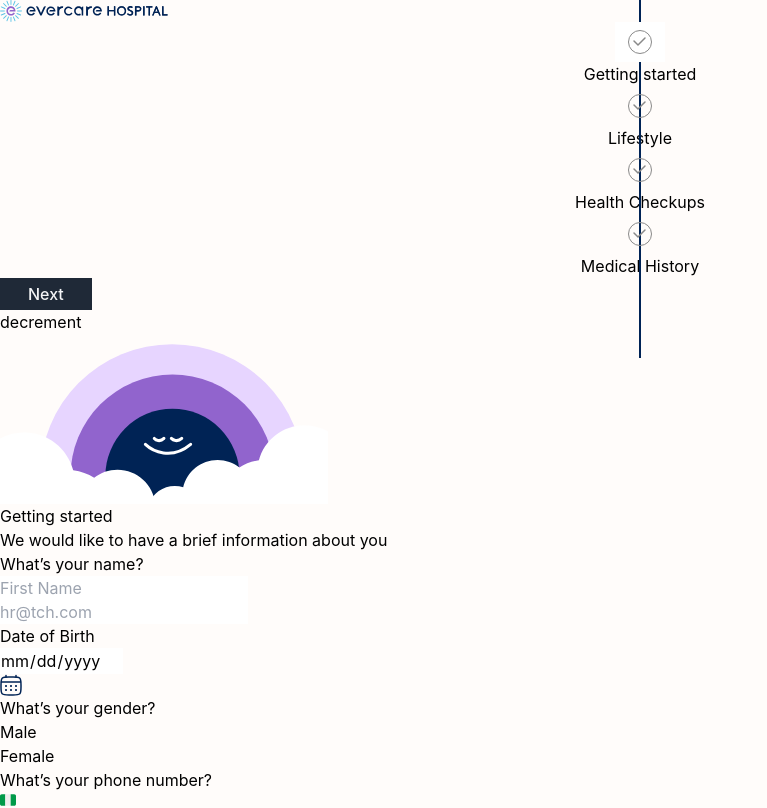
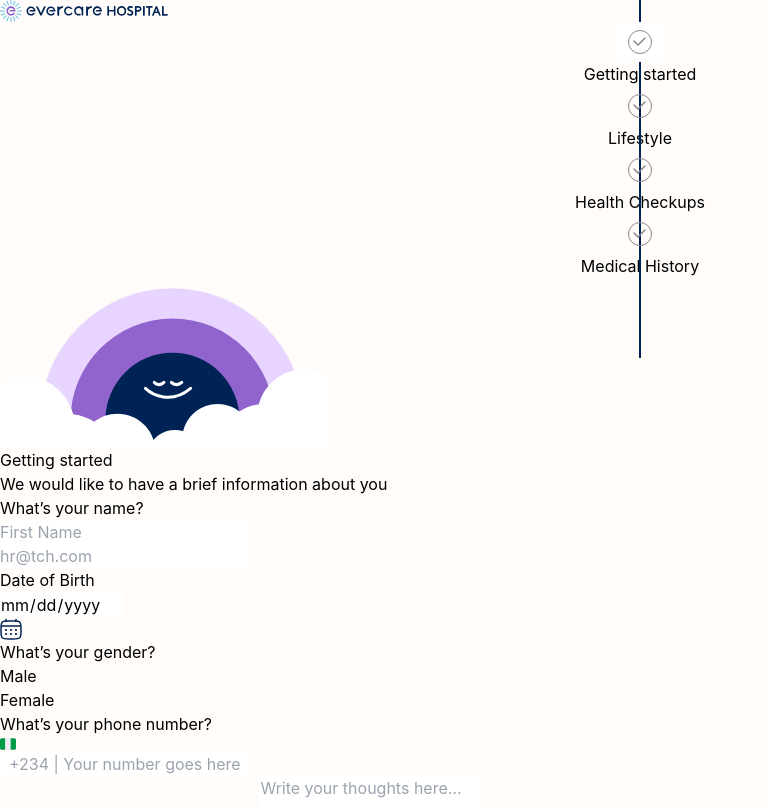
Before and after one commit to geraldkachi/evercare, a React (Vite) app: page /getting-started in a window 1280 px wide. Shown: the top 808 px of the page, without its empty margins (0-767 px from the left). Built offline with nearby package versions, Linux system fonts and the light colour scheme; a web font is replaced by a local one.

Commit message:
final results removed increment and on hover btn

```diff
--- a/package.json
+++ b/package.json
@@ -10,6 +10,8 @@
     "preview": "vite preview"
   },
   "dependencies": {
+    "axios": "^1.6.8",
+    "googleapis": "^134.0.0",
     "react": "^18.2.0",
     "react-dom": "^18.2.0",
     "react-router-dom": "^6.22.3",
--- a/src/components/Button/Button.tsx
+++ b/src/components/Button/Button.tsx
@@ -19,7 +19,7 @@ type Props = DetailedHTMLProps<
 };
 
 const variants = {
-    primary: 'bg-[#002355] text-white hover:bg-blue-2 border-none hover:bg-[#1066bb] text-xs md:text-sm py-1 px-8 hover:bg-[#2c466c]',
+    primary: 'bg-[#002355] text-white border-none hover:bg-[#1066bb] text-xs md:text-sm py-1 px-8 hover:bg-[#2c466c]',
     secondary: 'bg-red text-white hover:bg-red-1 bg-white !border !border-[#002355] !text-[#002355] text-xs md:text-sm py-1 px-4',
     link: 'bg-none text-blue hover:bg-white-azure border-none',
     outline:
@@ -52,7 +52,7 @@ const Button = ({
         <button {...rest}
             type={type}
             disabled={disabled || loading}
-            className={`flex items-center justify-center text-xs md:text-sm hover:px-7 py-3 md:py-2 px-2 md:px-8 rounded-[8px] leading-6 disabled:bg-gray-300 border disabled:text-gray-50 whitespace-nowrap ${variants[variant]} ${sizes[size]} ${className} ${(loading) && 'py-3 md:py-4 px-8 md:px-12 bg-[#002355] text-[#ffffff]'}`}>
+            className={`flex items-center justify-center text-xs md:text-sm hover:px-10 py-3 md:py-2 px-2 md:px-8 rounded-[8px] leading-6 disabled:bg-gray-300 border disabled:text-gray-50 whitespace-nowrap ${variants[variant]} ${sizes[size]} ${className} ${(loading) && 'py-3 md:py-4 px-8 md:px-12 bg-[#002355] text-[#ffffff]'}`}>
             {prefixIcon && (<> {prefixIcon}&nbsp;&nbsp;</>)}
             {loading ? <Spinner /> : <>{title || children}</>}
             {suffixIcon && (<> &nbsp;&nbsp;{suffixIcon}</>)}
--- a/src/components/stepper/Stepper.tsx
+++ b/src/components/stepper/Stepper.tsx
@@ -3,7 +3,9 @@ import useCountStore from '../../store/store'
 
 const Stepper = () => {
     const currentStep = useCountStore((state) => state.count);
-    const {complete, increment, decrement, count} = useCountStore()
+    const {complete,
+        //  increment, decrement, count
+    } = useCountStore()
     // const [complete, setComplete] = useState<boolean>(false)
     const steps: string[] = ['Getting started', 'Lifestyle', 'Health Checkups', 'Medical History']
     return (
@@ -30,7 +32,7 @@ const Stepper = () => {
                     )}
                 </div>
 
-                {!complete &&
+                {/* {!complete &&
                     <div>
                         <button disabled={currentStep === 5} className='btn ' onClick={() => {
                             currentStep === steps.length
@@ -42,14 +44,14 @@ const Stepper = () => {
                         }
                         }> {currentStep === steps.length ? "Finish" : "Next"}</button>
                     </div>
-                }
+                } */}
 
-                <button
+                {/* <button
                 disabled={currentStep === 1}
                  onClick={() => {
                     decrement()
                     useCountStore.persist.clearStorage();
-                }}>decrement</button>
+                }}>decrement</button> */}
             </div>
         </div>
     )
```
Also changed, not shown: 1 other file (tests, documents, lock files or other folders).
